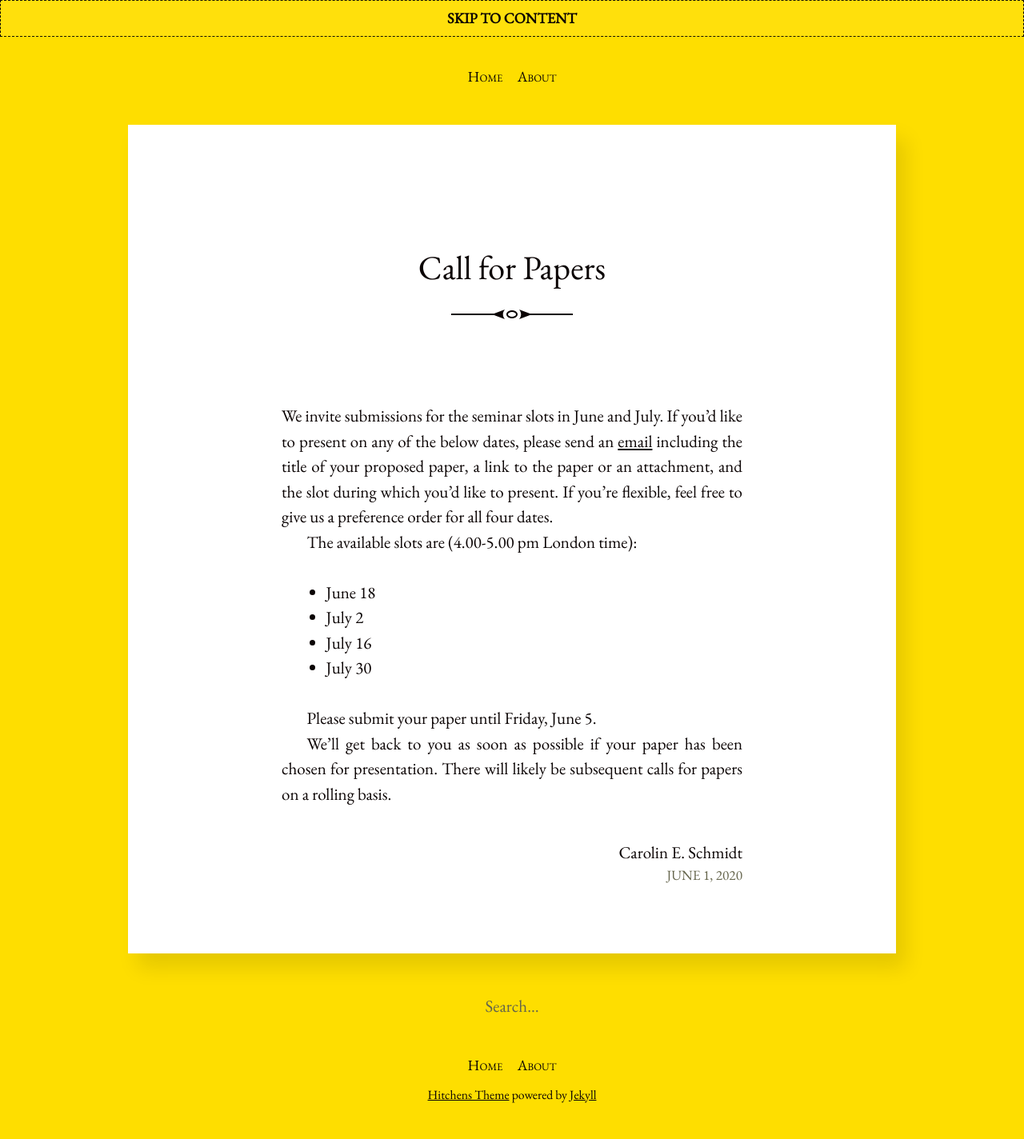
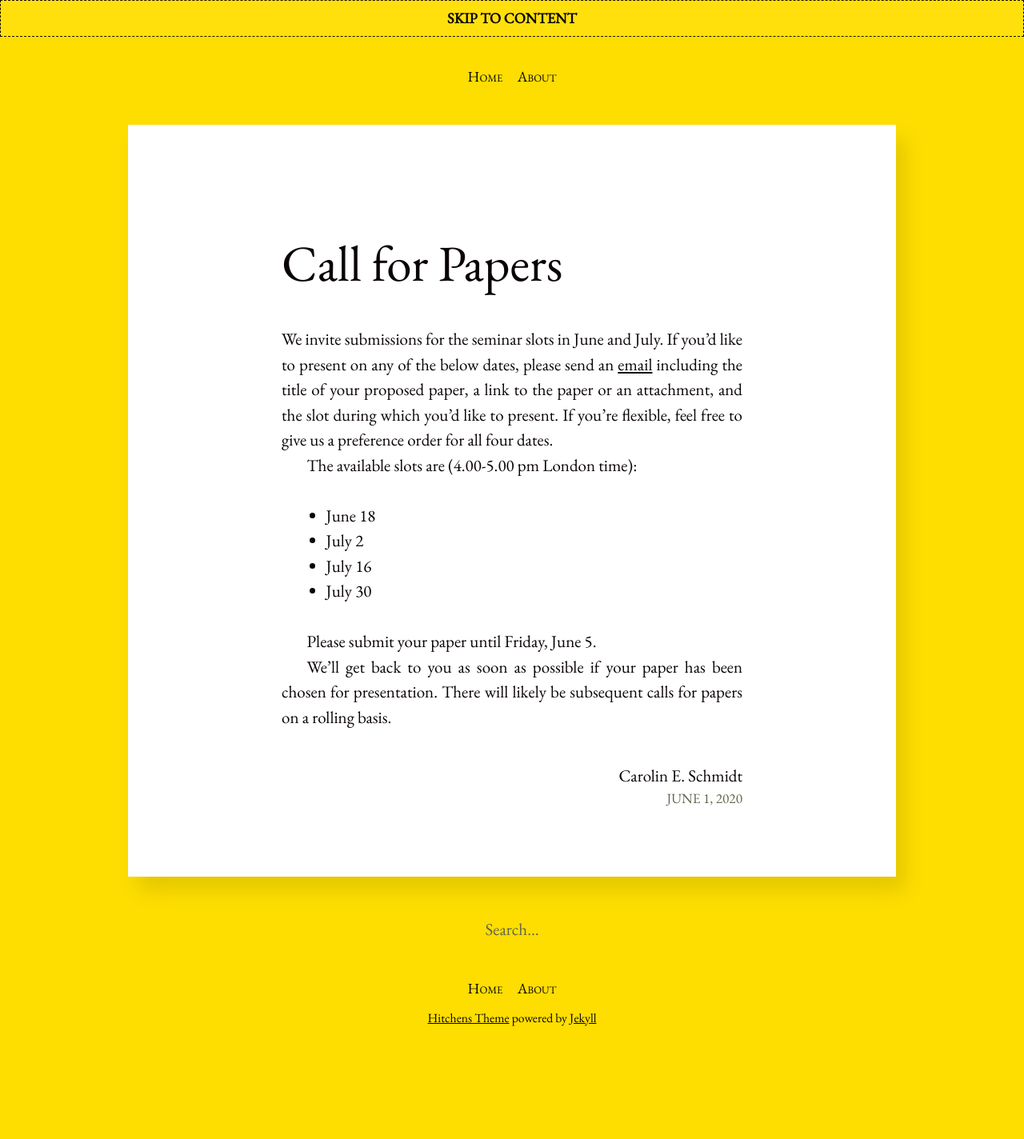
Before and after one commit to thies/real-estate-semimar, a Jekyll site: the page built from _posts/2020-06-01-CfP.md, in a window 1280 px wide. Shown: the whole page at 80% size. Built offline with Jekyll 4.4.1, drawn with Linux system fonts in a browser that asks for light colours; after the commit the page ends 1328 px from its top, so only the background shows below that.

Commit message:
CfP changed

```diff
--- a/_posts/2020-06-01-CfP.md
+++ b/_posts/2020-06-01-CfP.md
@@ -1,9 +1,11 @@
 ---
-title: "Call for Papers"
+title: ""
 layout: post
 author: "Carolin E. Schmidt"
 categories:
 ---
+
+# Call for Papers
 
 We invite submissions for the seminar slots in June and July. If you'd like to present on any of the below dates, please send an  [email](mailto:carolin.schmidt@zew.de) including the title of your proposed paper, a link to the paper or an attachment, and the slot during which you'd like to present. If you're flexible, feel free to give us a preference order for all four dates.
 
```
